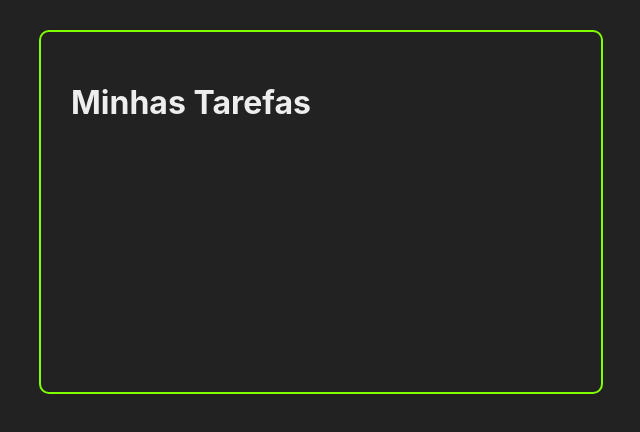
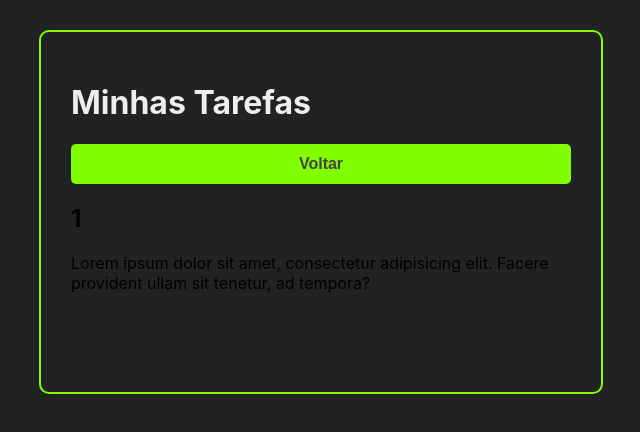
Before and after one commit to MatheusMathos/React-gerencia-tarefas, a React (Create React App) app: page /1 in a window 1280 px wide. Shown: the top 432 px of the page, without its empty margins (319-959 px from the left). Built offline with nearby package versions, Linux system fonts and the light colour scheme.

Commit message:
Estilizando o TaksDetails.

```diff
--- a/src/App.jsx
+++ b/src/App.jsx
@@ -68,7 +68,7 @@ const App = () => {
             </>
           )}
         />
-        <Route path="/2121" exact render={TaskDetails}/>
+        <Route path="/:taskTitle" exact component={TaskDetails}/>
       </div>
 
     </Router>
--- a/src/components/Task.css
+++ b/src/components/Task.css
@@ -18,6 +18,7 @@
   border: none;
   font-size: 24px;
   color: #7fff00;
+  cursor: pointer;
 }
 
 .see-task-details-button {
--- /dev/null
+++ b/src/components/TaskDetails.css
@@ -0,0 +1,19 @@
+.task-details-container {
+    background: #444;
+    margin: 15px 0;
+    padding: 15px 20px;
+    display: flex;
+    flex-direction: colum;
+    color: #eee;
+    border-radius: 5px;
+}
+
+.task-details-container h2 {
+    margin-bottom: 5px;
+    color: #7fff00;
+}
+
+.back-button-container {
+    width: 30px;
+    margin-top: 10px;
+}
--- a/src/components/TaskDetails.jsx
+++ b/src/components/TaskDetails.jsx
@@ -1,15 +1,20 @@
 import React from 'react';
+import { useParams } from 'react-router-dom';
 
 import Button from './Button';
 
 const TaskDetails = () => {
+    const params = useParams();
+
+    console.log(params);
+
     return (
         <>
         <div className="back-buttom-container">
             <Button>Voltar</Button>
         </div>
         <div className="task-details-container">
-            <p></p>
+            <h2>{params.taskTitle}</h2>
             <p>Lorem ipsum dolor sit amet, consectetur adipisicing elit. Facere provident ullam sit tenetur, ad tempora?</p>
         </div>
         </>
```
